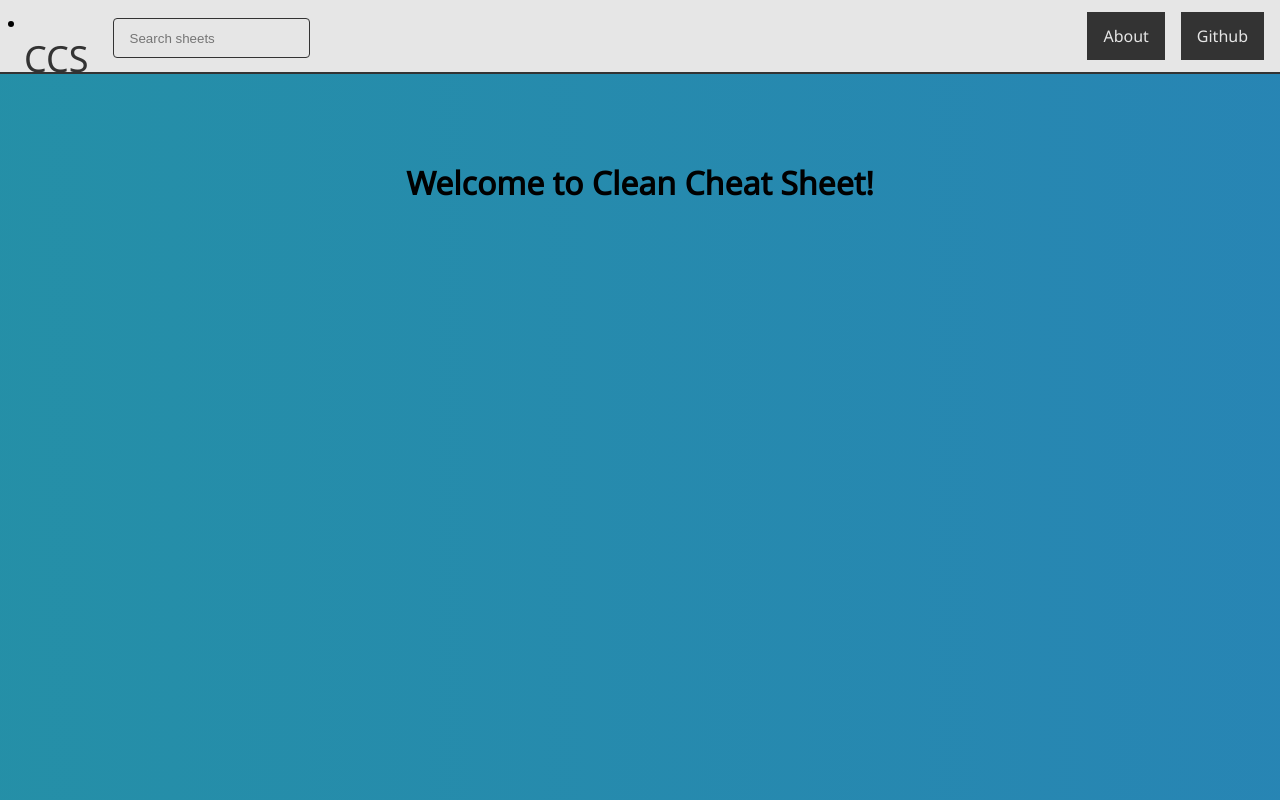
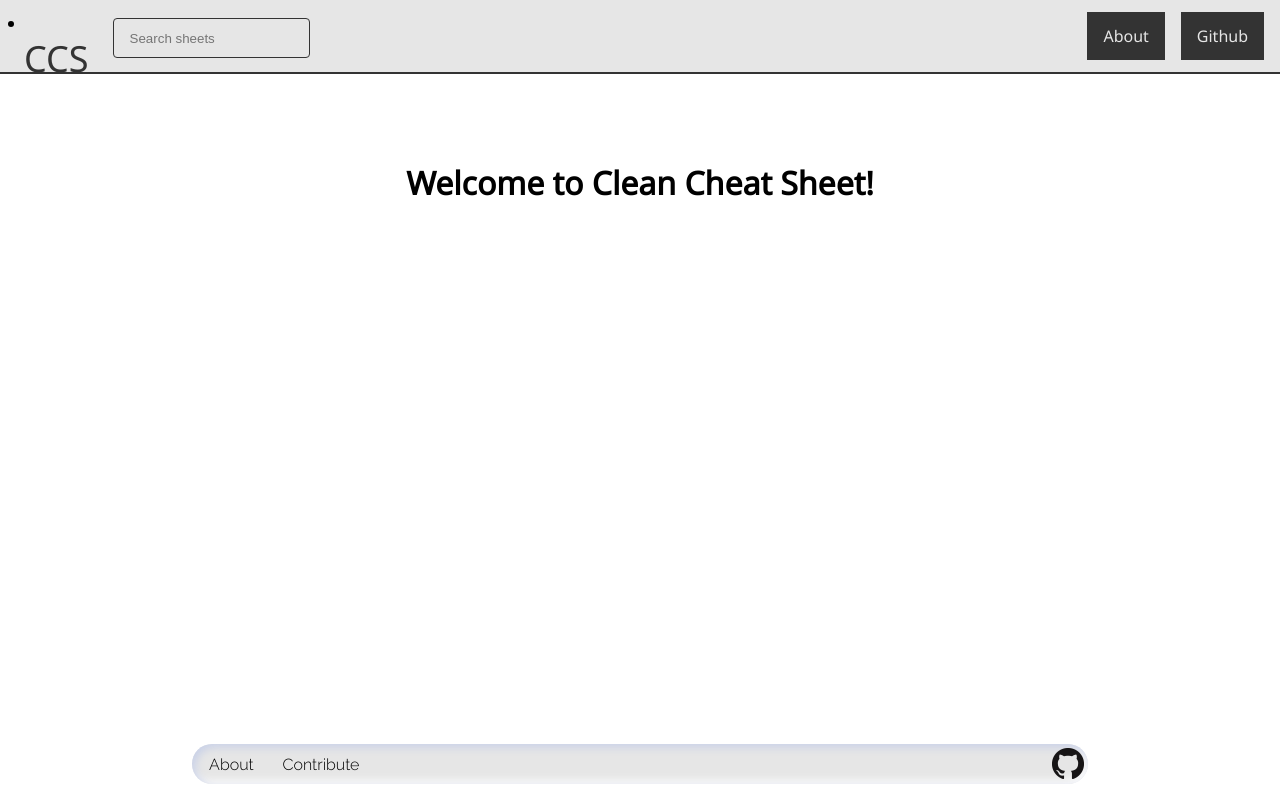
Before and after one commit to CleanCheatSheet/website, a Next.js app: page / in a window 1280 px wide. Built offline with nearby package versions, Linux system fonts and the light colour scheme.

Commit message:
footer v0.1

```diff
--- /dev/null
+++ b/components/footer.js
@@ -0,0 +1,33 @@
+import styles from "../styles/Footer.module.css";
+import Link from "next/link"
+import NextImage from "next/image"
+import GithubLogo from "../public/github.png"
+
+export function Footer(props) {
+    return (
+      <div className={styles.footer}>
+        <div className={styles.links}>
+        <div className={styles.text}>
+        <Link href="/about" className={styles.icon}>
+            <a>
+            About
+            </a>
+        </Link>
+        </div>
+        <div className={styles.text}>Contribute</div>
+        </div>
+        <div className={styles.icon}>
+        <Link href="https://github.com/CleanCheatSheet/" className={styles.icon}>
+            <a>
+                <NextImage
+                width={props.width}
+                height={props.height}
+                src={GithubLogo}
+                alt="github"
+                />
+            </a>
+        </Link>
+        </div>
+      </div>
+    );
+  }
--- a/pages/_app.js
+++ b/pages/_app.js
@@ -1,6 +1,7 @@
 import "../styles/globals.css";
 import { Navbar, NavItem } from "../components/navbar";
 import { Search } from "../components/search";
+import { Footer } from "../components/footer"
 
 function MyApp({ Component, pageProps }) {
   return <>
@@ -9,6 +10,8 @@ function MyApp({ Component, pageProps }) {
         <NavItem content="About" link="/about" />
         <NavItem content="Github" link="https://github.com/CleanCheatSheet/sheets" />
       </Navbar>
+      <Footer>
+      </Footer>
       <Component {...pageProps} />
     </>
 }
--- /dev/null
+++ b/styles/Footer.module.css
@@ -0,0 +1,39 @@
+@import url('https://fonts.googleapis.com/css2?family=Raleway:wght@300&display=swap');
+
+.footer{
+    position: fixed;
+    bottom: 2%;
+	left: 15%;
+    height: var(--footer-size);
+    width: 70%;
+	border-radius: 1.5rem;
+    background: var(--nav-bg);
+    display: flex;
+	justify-content: space-between;
+
+	box-shadow:inset 0.2rem 0.2rem 0.5rem var(--greyLight-2), inset -0.2rem -0.2rem 0.5rem var(--white);
+	/* box-shadow: 0.3rem 0.3rem 0.6rem var(--greyLight-2), -0.2rem -0.2rem 0.5rem var(--white); */
+	/* box-shadow:.8rem .8rem 1.4rem var(--greyLight-1), -.2rem -.2rem 1.8rem var(--white); */
+	grid-column: 1 / 2;
+	grid-row: 5 / 6;
+	color: var(--greyDark);
+	transition: .3s ease;
+}
+
+.icon{
+    padding: 0.45%;
+}
+
+.text{
+	margin: auto;
+	padding-top: 0.45%;
+	padding-left: 3%;
+	font-family: 'Raleway', sans-serif;
+	color: black;
+}
+
+.links{
+	width: 20%;
+	display: flex;
+	justify-content: stretch;
+}
--- a/styles/globals.css
+++ b/styles/globals.css
@@ -10,13 +10,23 @@
   --logo-color: hsl(0, 0%, 95%);
   --logo-font-size: calc(var(--nav-size) / 2); */
   /* --bg: linear-gradient(90deg, hsl(39, 96%, 48%) 0%, hsl(33, 96%, 43%) 100%); */
-  --bg: linear-gradient(90deg, hsl(191, 64%, 40%) 0%, hsl(200, 64%, 43%) 100%);
+  /* --bg: linear-gradient(90deg, hsl(191, 64%, 40%) 0%, hsl(200, 64%, 43%) 100%); */
+  --bg: #FFFFFF;  ;
+  --white: #FFFFFF;
+  --greyLight-1: #E4EBF5;
+  --greyLight-2: #c8d0e7;
+  --greyLight-3: #bec8e4;
+  --greyDark: #9baacf;
+
   --nav-bg: hsl(0, 0%, 90%);
   --nav-bg-accent: hsl(0, 0%, 20%);
   --nav-size: 4.5rem;
   --icone-color: hsl(0, 0%, 90%);
   --logo-color: hsl(0, 0%, 20%);
   --logo-font-size: calc(var(--nav-size) / 2);
+  --footer-size: 2.5rem;
+
+
 }
 
 body {
```
Also changed, not shown: public/github.png (added), 1 other file (tests, documents, lock files or other folders).
